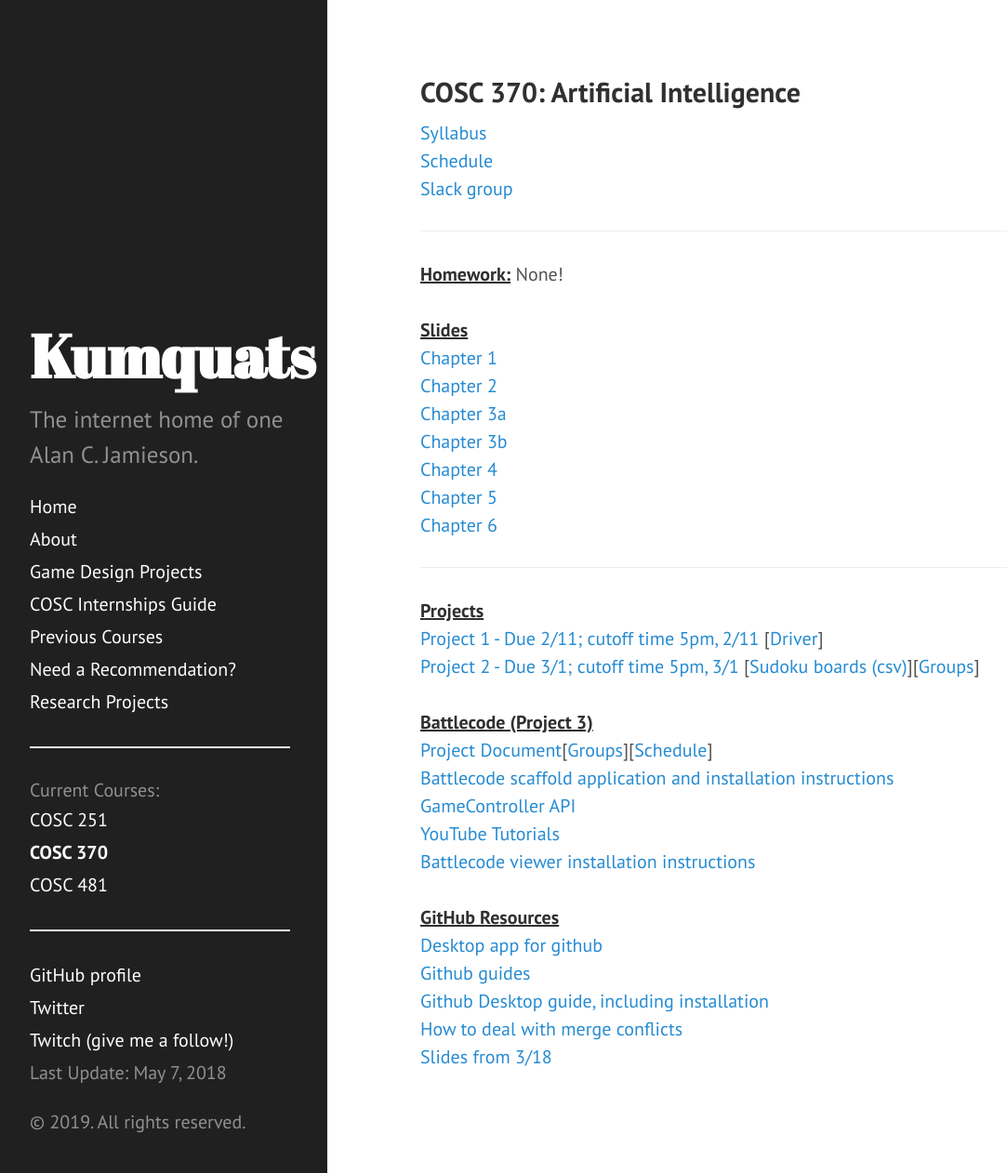
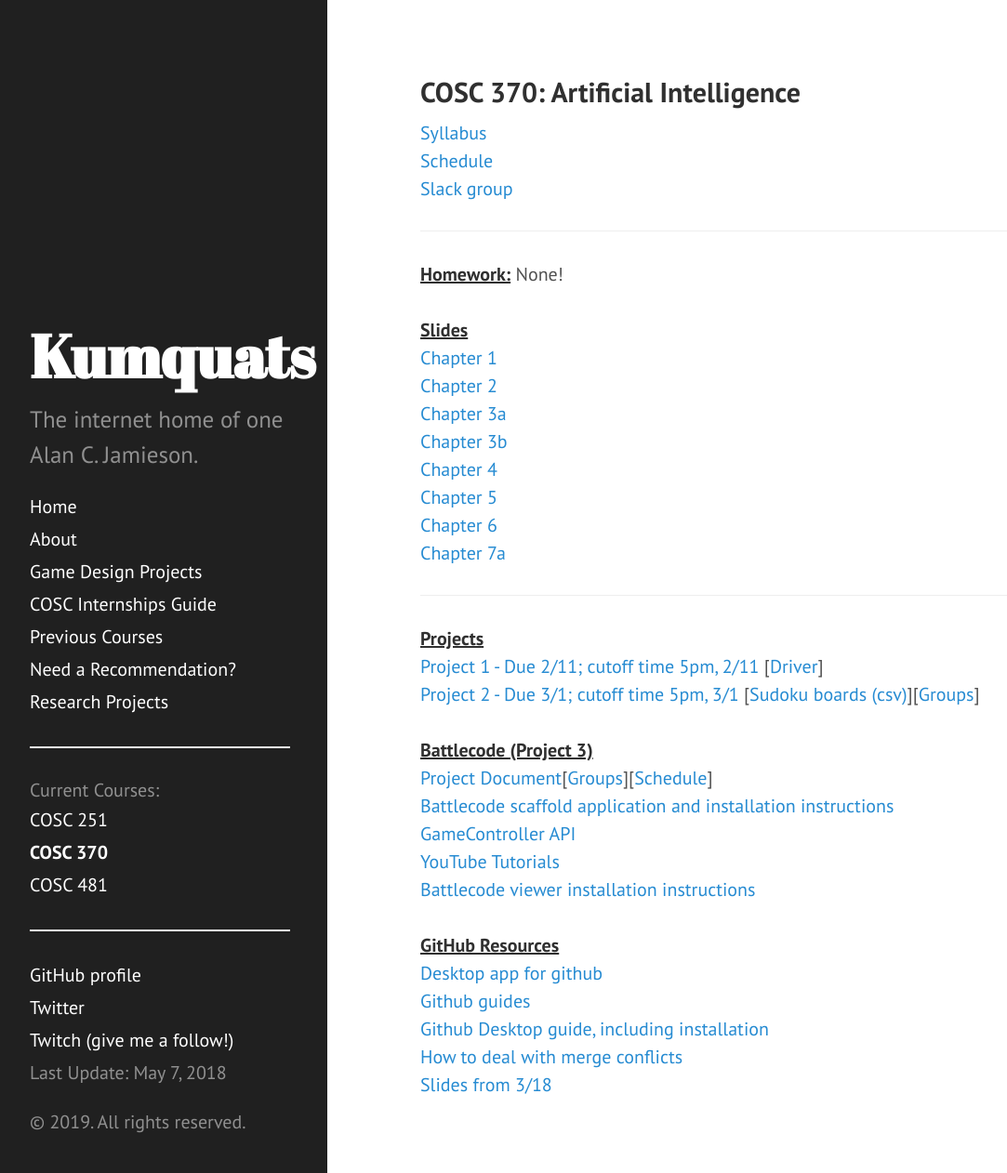
Before and after one commit to ripark/ripark.github.io, a Jekyll site: the page built from s19/cosc370.html, in a window 1280 px wide and 1262 px high. Shown: the whole window at 93% size, without its empty margins (8-1091 px from the left). Built offline with Jekyll 4.4.1, drawn with Linux system fonts in a browser that asks for light colours; Markdown is read by kramdown in place of the engine named in the settings.

Commit message:
370 update

```diff
--- a/s19/cosc370.html
+++ b/s19/cosc370.html
@@ -29,6 +29,8 @@ shorttitle: "COSC 370"
 <a href="http://ripark.github.io/s19/370Chapter5.pdf">Chapter 5</a>
 <br>
 <a href="http://ripark.github.io/s19/370Chapter6.pdf">Chapter 6</a>
+<br>
+<a href="http://ripark.github.io/s19/370Chapter7a.pdf">Chapter 7a</a>
 <br>
 <hr>
 <strong><u>Projects</strong></u>
```
Also changed, not shown: 1 other file.
